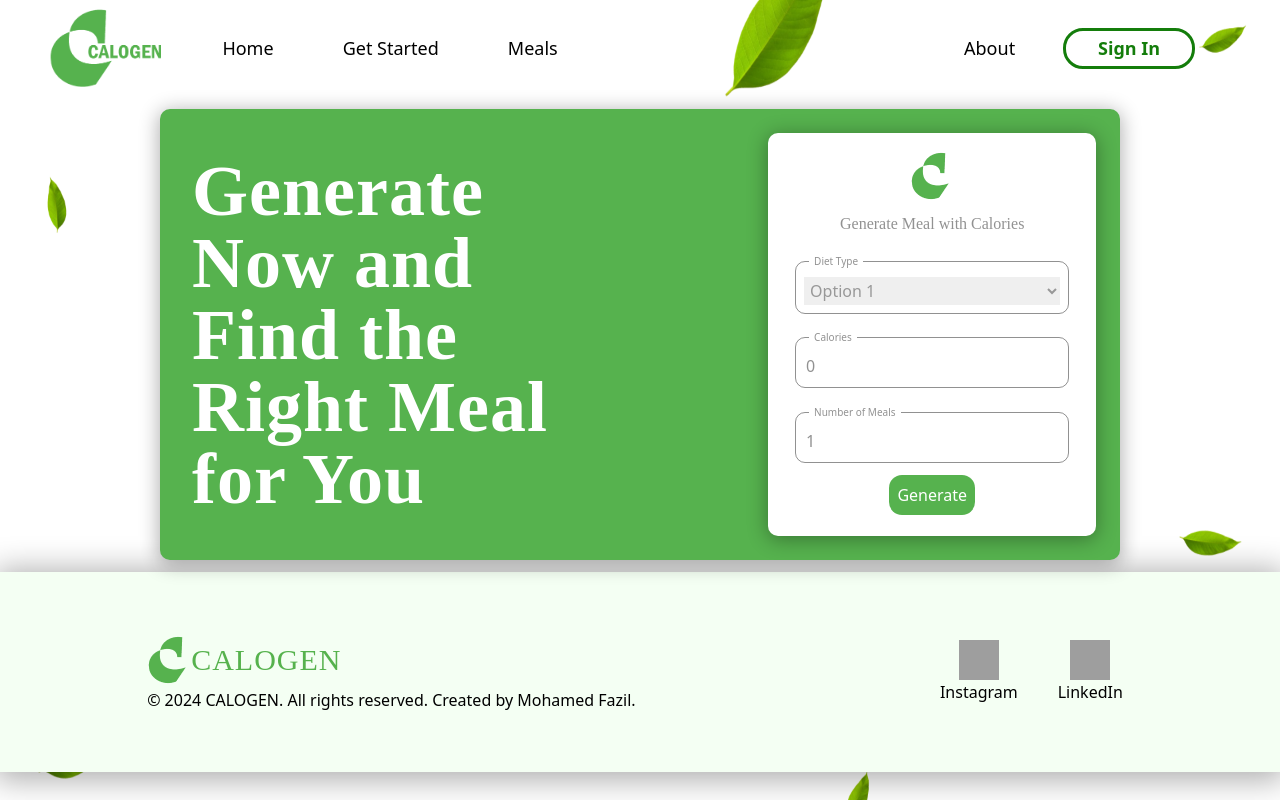
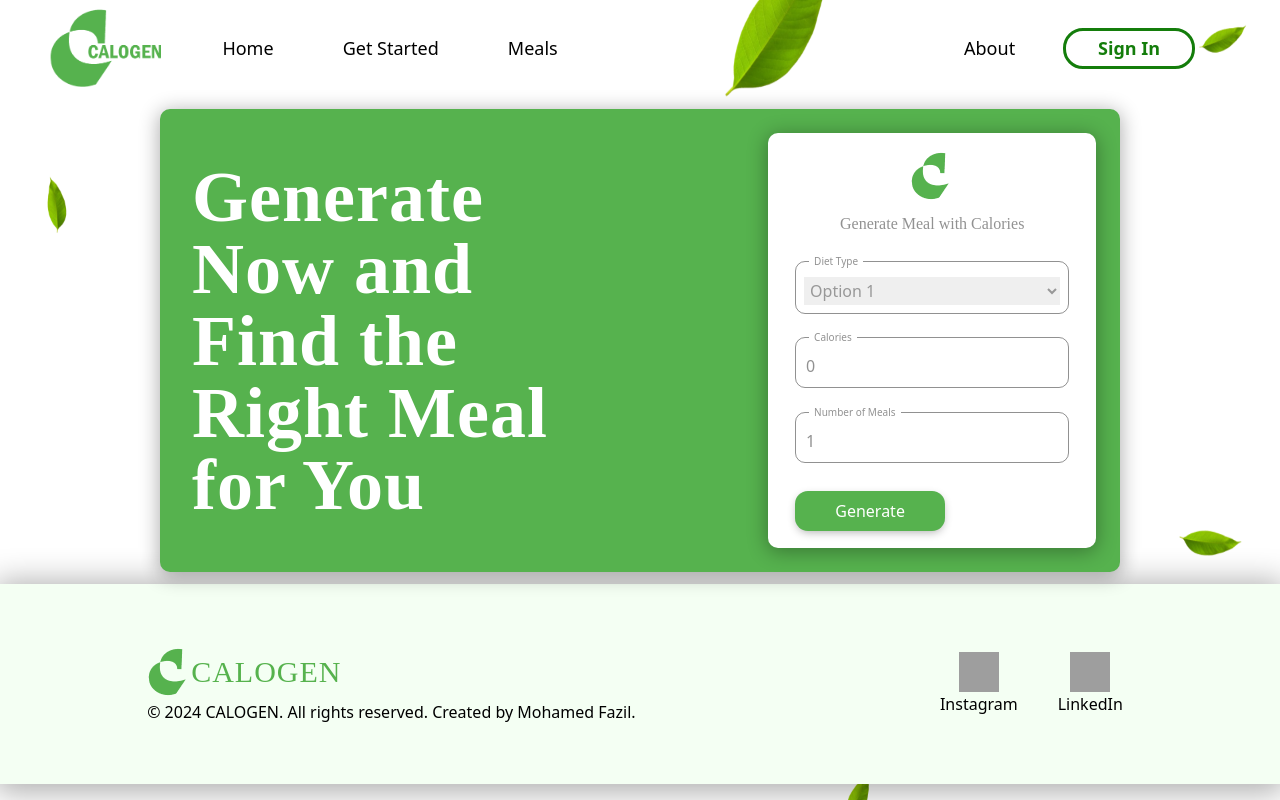
Before and after one commit to kalviumcommunity/S53_MohamedFazil_Capstone_CaloGen, a React (Vite) app in the folder CLIENT/: page /gen in a window 1280 px wide. Built offline with nearby package versions, Linux system fonts and the light colour scheme; grey boxes are pictures that could not be loaded; a web font is replaced by a local one.

Commit message:
gen button csss fixed

```diff
--- a/CLIENT/src/App.css
+++ b/CLIENT/src/App.css
@@ -160,7 +160,7 @@ button {
   font-family: "Franklin Gothic Book";
 }
 
-.form{
+.form {
   margin: 0 3%;
   padding: 3%;
 }
@@ -194,7 +194,7 @@ button {
   outline: none;
 }
 
-.form > button{
+.form > div > button {
   box-shadow: 0 3px 10px -2px hsla(0, 0%, 0%, 0.326);
   margin: 20px 0 0 0;
 }
--- a/CLIENT/src/routes/Generator.jsx
+++ b/CLIENT/src/routes/Generator.jsx
@@ -57,10 +57,10 @@ const Generator = () => {
                 className="w-full"
               />
             </fieldset>
-            <div className="">
+            <div className="flex justify-start items-start w-full">
               <button
                 type="submit"
-                className="m-1 p-2 bg-[#56B24E] text-white rounded-[13px]"
+                className="m-1 p-2 bg-[#56B24E] text-white rounded-[13px] w-[150px]"
               >
                 Generate
               </button>
```
